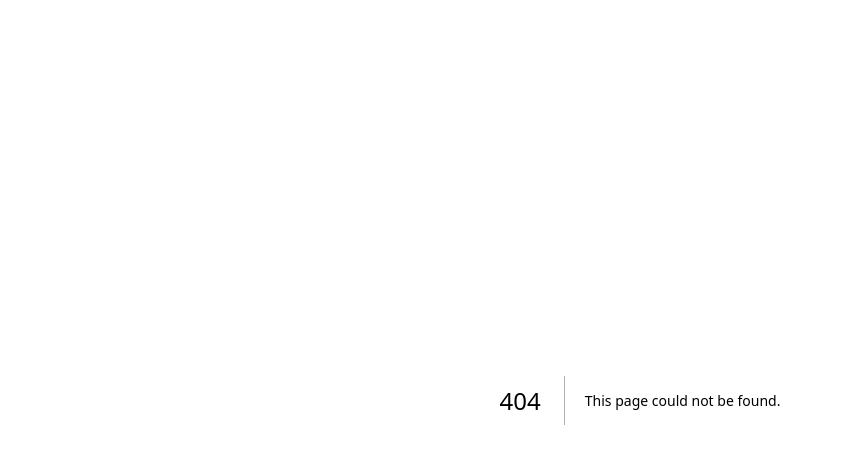
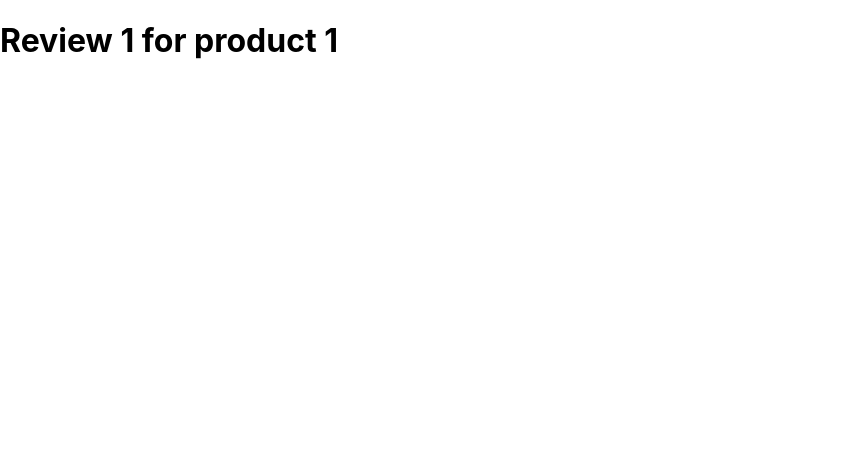
Before and after one commit to sahatilfat/Next-JS-12, a Next.js app: page /product/1/review/1 in a window 1280 px wide. Before the commit this address had no page. Shown: the top 464 px of the page, without its empty margins (0-841 px from the left). Built offline with nearby package versions, Linux system fonts and the light colour scheme.

Commit message:
Nested Dynamic Routes

```diff
--- /dev/null
+++ b/pages/product/[productId]/review/[reviewId].js
@@ -0,0 +1,14 @@
+import { useRouter } from "next/router";
+
+function Review() {
+  const router = useRouter();
+  const { productId, reviewId } = router.query;
+
+  return (
+    <h1>
+      Review {reviewId} for product {productId}
+    </h1>
+  );
+}
+
+export default Review;
```
Also changed, not shown: pages/product/[productId]/index.js (renamed from pages/product/[productId].js).
